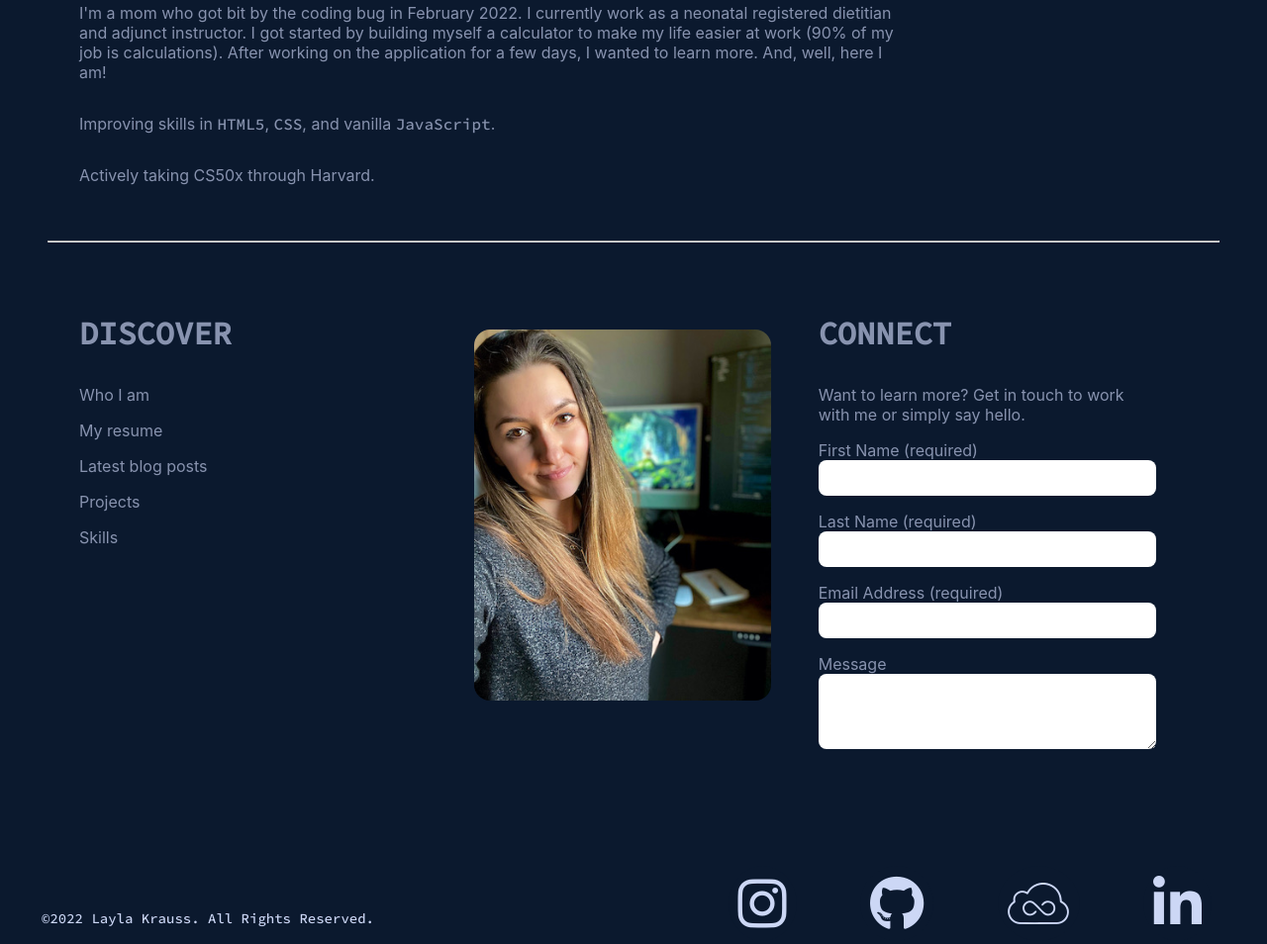
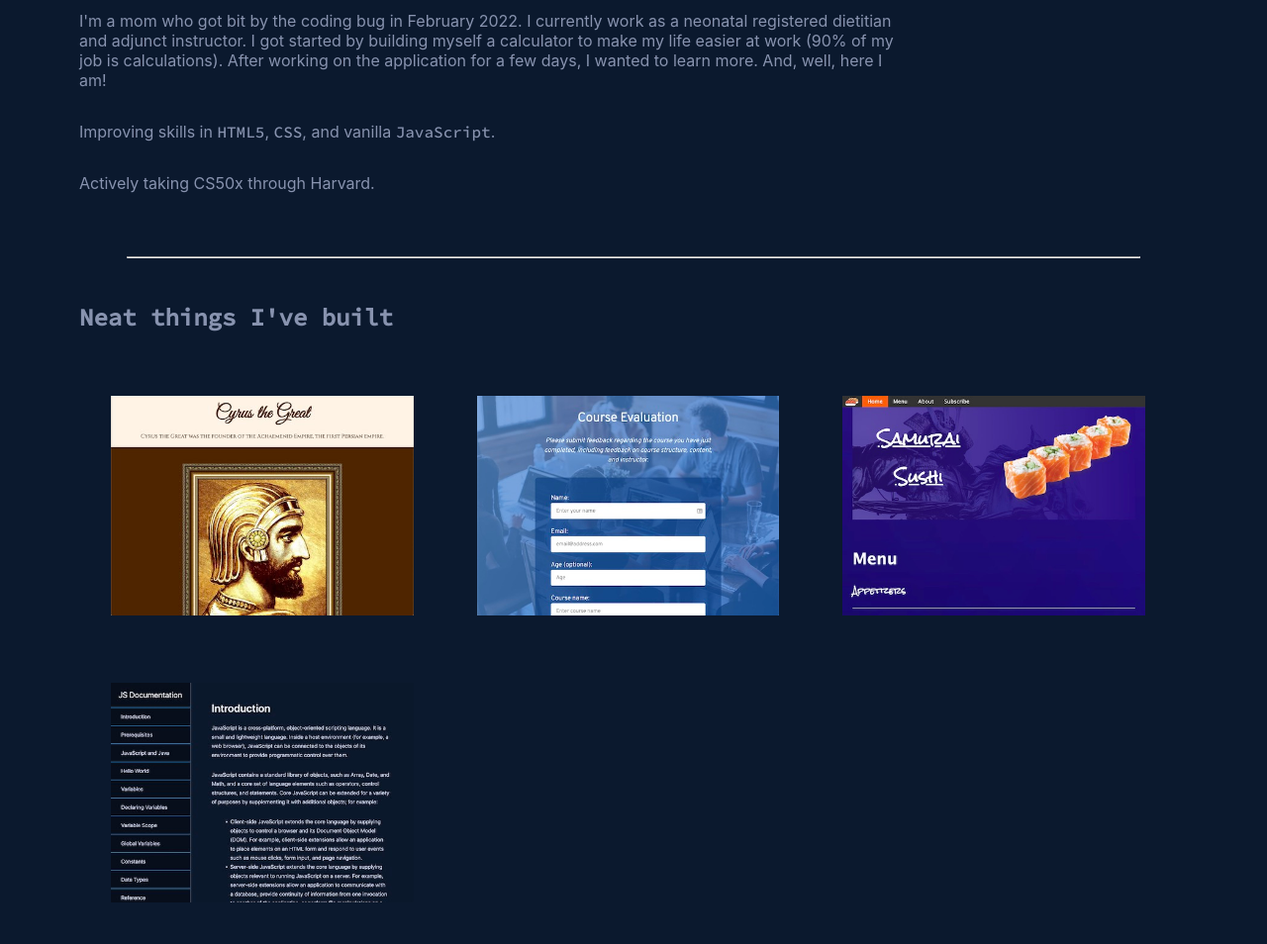
Before and after one commit to laylark/mothercodesbest.dev, a plain HTML site: page index.html in a window 1280 px wide. Shown: the part 469-1423 px from the top of the page at 99% size. Drawn offline with nearby package versions, Linux system fonts and the light colour scheme; a web font is replaced by a local one.

Commit message:
Add project links/images

```diff
--- a/app.css
+++ b/app.css
@@ -10,6 +10,9 @@ body {
 
 .mt {
   margin-top: 2em;
+}
+.mb {
+  margin-bottom: 4em;
 }
 
 .fireworks {
@@ -138,6 +141,8 @@ body {
 }
 .about {
   width: 75%;
+  padding-top: 9.5em;
+  margin-top: -8em;
 }
 
 .main-end {
@@ -155,6 +160,25 @@ body {
   100% {
     margin-inline: 3em;
   }
+}
+
+#projects {
+  padding-top: 9.5em;
+  margin-top: -8em;
+  font-size: 1.5em;
+}
+.projects {
+  display: flex;
+  flex-wrap: wrap;
+}
+.project-img {
+  width: 100%;
+}
+.project-link {
+  display: inline-block;
+  width: 33%;
+  max-width: 100%;
+  padding: 2em;
 }
 
 .footer {
@@ -249,10 +273,18 @@ body {
     display: inline-block;
     z-index: 100;
   }
+
+  .project-link {
+    width: 50%;
+  }
 }
 @media (max-width: 600px) {
   .main {
     padding: 10em 3em 2em 3em;
+  }
+
+  .project-link {
+    width: 100%;
   }
 }
 @media (max-width: 480px) {
--- a/index.html
+++ b/index.html
@@ -28,7 +28,7 @@
       crossorigin="anonymous"
     ></script>
     <link rel="icon" type="image/x-icon" href="/images/favicon.ico" />
-    <link href="hamburgers.min.css" rel="stylesheet">
+    <link href="hamburgers.min.css" rel="stylesheet" />
     <link rel="stylesheet" href="app.css" />
     <link rel="preconnect" href="https://fonts.googleapis.com" />
     <link rel="preconnect" href="https://fonts.gstatic.com" crossorigin />
@@ -83,7 +83,7 @@
       <p class="layla-krauss fade">
         I am learning to build cool things for the web and beyond. &#128640;
       </p>
-      <p class="about">
+      <p class="about" id="about">
         I'm a mom who got bit by the coding bug in February 2022. I currently
         work as a neonatal registered dietitian and adjunct instructor. I got
         started by building myself a calculator to make my life easier at work
@@ -95,11 +95,62 @@
         <span class="code">HTML5</span>, <span class="code">CSS</span>, and
         vanilla <span class="code">JavaScript</span>.
       </p>
-      <p class="mt">Actively taking CS50x through Harvard.</p>
+      <p class="mt mb">Actively taking CS50x through Harvard.</p>
+      <div class="hr-wrapper">
+        <hr class="main-end" />
+      </div>
+      <h2 class="second-header mt" id="projects">Neat things I've built</h2>
+      <div class="projects mt">
+        <a
+          class="project-link"
+          target="_blank"
+          href="https://laylark.github.io/tribute-page/"
+          title="Cyrus the Great"
+        >
+          <img
+            class="project-img"
+            src="/images/cyrus-the-great.jpg"
+            alt="Screenshot of tribute page project"
+          />
+        </a>
+        <a
+          class="project-link"
+          target="_blank"
+          href="https://laylark.github.io/survey-form/"
+          title="Course Evaluation"
+        >
+          <img
+            class="project-img"
+            src="/images/survey.jpg"
+            alt="Screenshot of survey form project"
+          />
+        </a>
+        <a
+          class="project-link"
+          target="_blank"
+          href="https://laylark.github.io/product-landing-page/"
+          title="Samurai Sushi"
+        >
+          <img
+            class="project-img"
+            src="/images/samurai-sushi.jpg"
+            alt="Screenshot of landing page project"
+          />
+        </a>
+        <a
+          class="project-link"
+          target="_blank"
+          href="https://laylark.github.io/technical-documentation/"
+          title="JS Documentation"
+        >
+          <img
+            class="project-img"
+            src="/images/js-doc.jpg"
+            alt="Screenshot of technical documentation project"
+          />
+        </a>
+      </div>
     </main>
-    <div class="hr-wrapper">
-      <hr class="main-end" />
-    </div>
     <footer class="footer">
       <div class="footer-content discover">
         <h3 class="footer-title">DISCOVER</h3>
@@ -112,7 +163,7 @@
       <div class="footer-img-wrapper">
         <img
           class="footer-img footer-content"
-          src="images/headshot.JPG"
+          src="/images/headshot.JPG"
           alt="Headshot of myself"
         />
       </div>
```
Also changed, not shown: images/cyrus-the-great.jpg (added), images/js-doc.jpg (added), images/samurai-sushi.jpg (added), images/survey.jpg (added).
